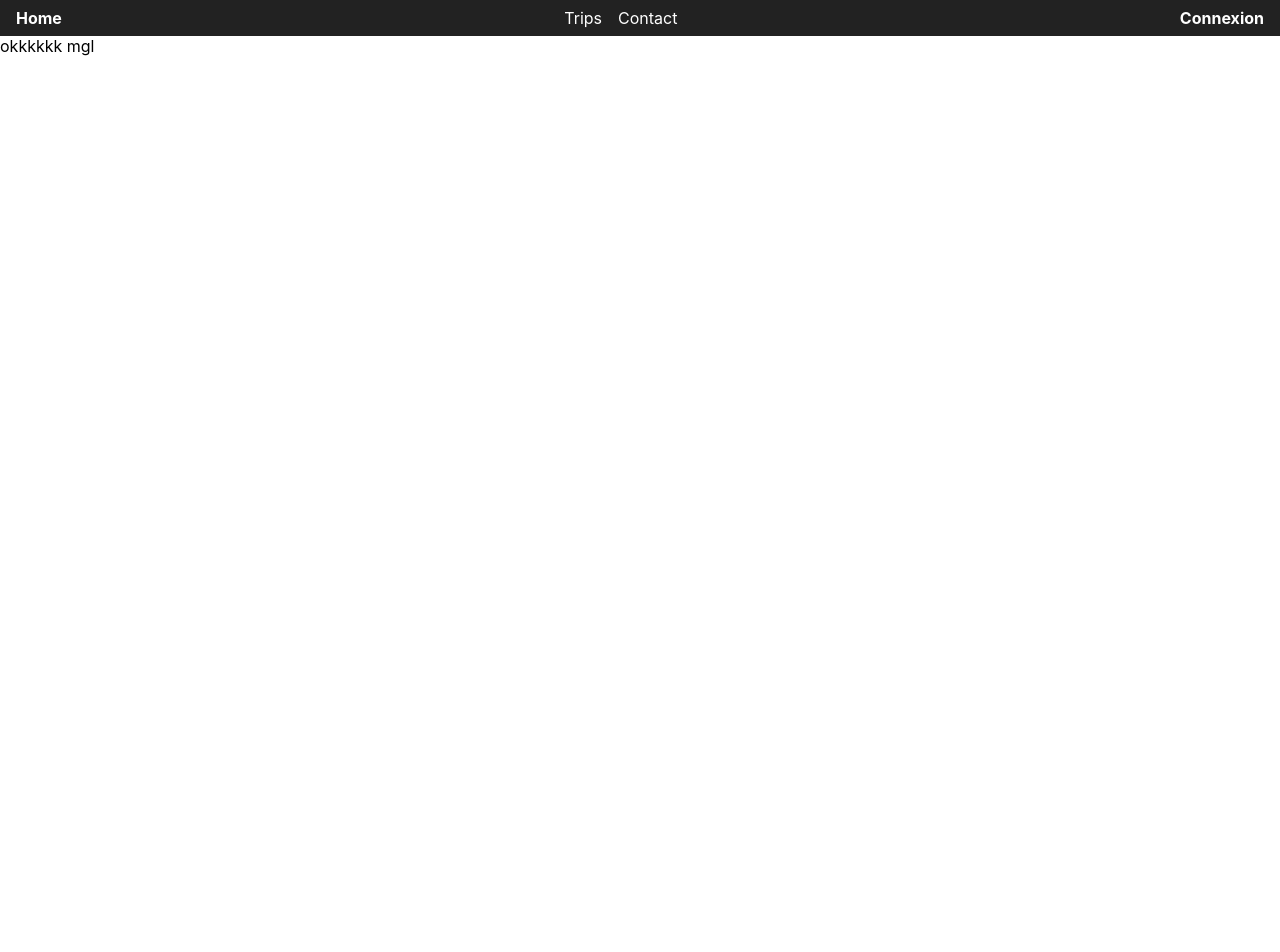
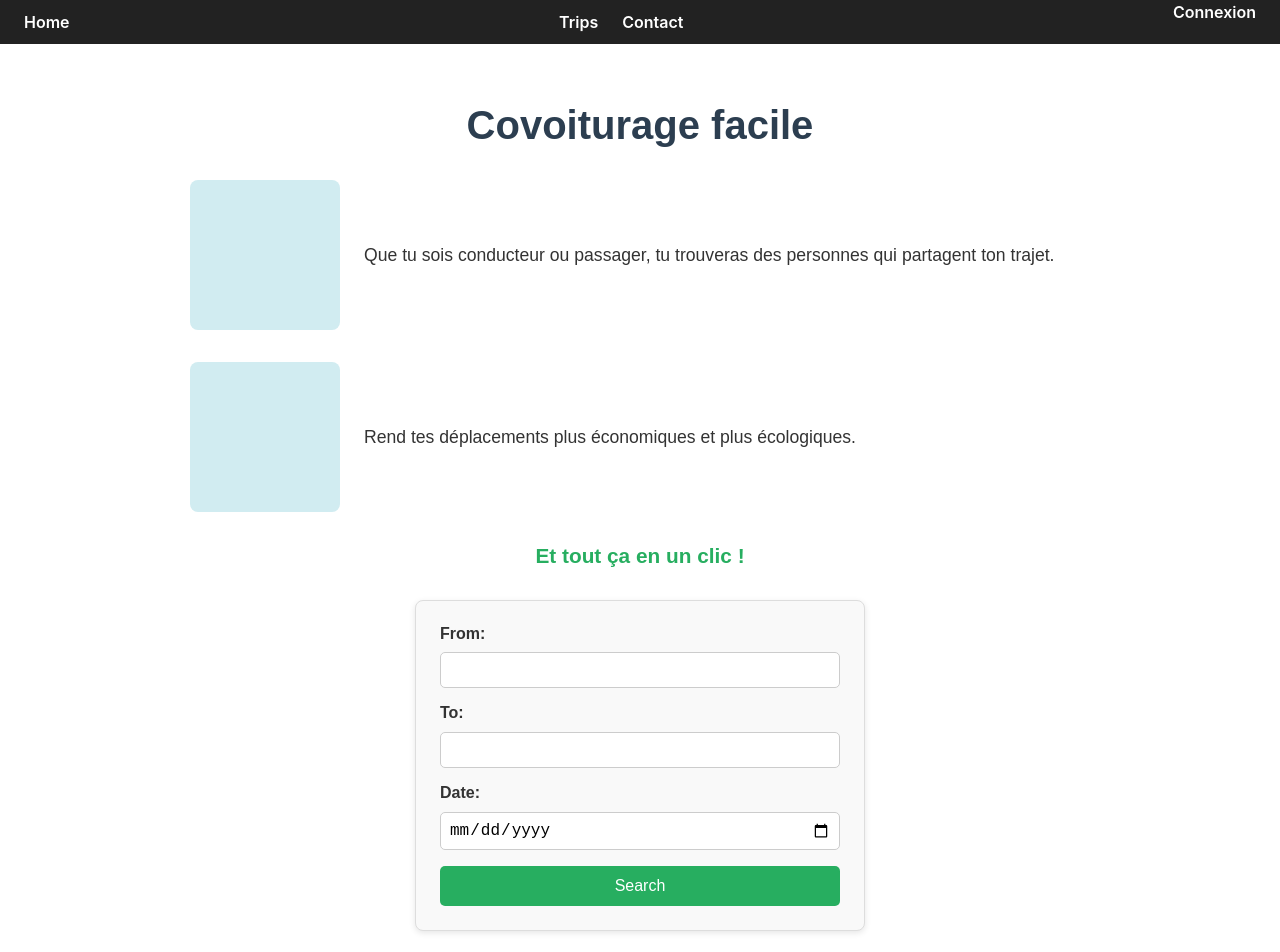
Before and after one commit to kenway974/Ecoride, a React (Create React App) app in the folder frontend/: page / in a window 1280 px wide. Shown: the top 952 px of the page. Before the commit the page ends 800 px from the top, so only its background shows below. Built offline with nearby package versions, Linux system fonts and the light colour scheme.

Commit message:
frontend ajouté

```diff
--- a/frontend/src/App.js
+++ b/frontend/src/App.js
@@ -6,7 +6,6 @@ function App() {
     <>
       <Navbar />
       <AppRouter />
-      okkkkkk mgl
     </>
   );
 }
--- /dev/null
+++ b/frontend/src/components/Form.css
@@ -0,0 +1,60 @@
+/* src/styles/form.css */
+
+.search-form {
+  display: flex;
+  flex-direction: column;
+  gap: 1rem;
+  max-width: 400px;
+  margin: 2rem auto;
+  padding: 1.5rem;
+  border: 1px solid #ddd;
+  border-radius: 8px;
+  background-color: #f9f9f9;
+  box-shadow: 0 2px 6px rgba(0, 0, 0, 0.1);
+}
+
+.search-form div {
+  display: flex;
+  flex-direction: column;
+}
+
+.search-form label {
+  font-weight: 500;
+  margin-bottom: 0.3rem;
+  color: #333;
+}
+
+.search-form input {
+  padding: 0.5rem 0.7rem;
+  border: 1px solid #ccc;
+  border-radius: 4px;
+  font-size: 1rem;
+  transition: border 0.2s, box-shadow 0.2s;
+}
+
+.search-form input:focus {
+  border-color: #007bff;
+  box-shadow: 0 0 0 2px rgba(0, 123, 255, 0.2);
+  outline: none;
+}
+
+.search-form button {
+  padding: 0.6rem 1rem;
+  border: none;
+  border-radius: 6px;
+  background-color: #007bff;
+  color: white;
+  font-size: 1rem;
+  font-weight: 500;
+  cursor: pointer;
+  transition: background-color 0.2s, transform 0.1s;
+}
+
+.search-form button:hover {
+  background-color: #0056b3;
+  transform: translateY(-1px);
+}
+
+.search-form button:active {
+  transform: translateY(0);
+}
--- a/frontend/src/components/Navbar.css
+++ b/frontend/src/components/Navbar.css
@@ -1,91 +1,120 @@
+/* Navbar.css - mobile-first, robust */
+
 .navbar {
+  position: relative;           /* needed for absolute children */
   display: flex;
   align-items: center;
   justify-content: space-between;
-  background-color: #222;
-  color: white;
-  padding: 0.5rem 1rem;
-  position: relative;
+  padding: 10px 12px;
+  background: #222;
+  color: #fff;
+  z-index: 1000;
+  height: 56px;                 /* fixed height helps layout */
+  box-sizing: border-box;
 }
 
-/* Home et connexion */
-.home, .login {
-  color: white;
+/* Basic link styles */
+.navbar a {
+  color: #fff;
   text-decoration: none;
-  font-weight: bold;
+  font-weight: 600;
 }
 
-/* Burger button - mobile */
+/* Home centered on mobile (absolute center) */
+.home {
+  position: absolute;
+  left: 50%;
+  transform: translateX(-50%);
+  top: 50%;
+  transform-origin: center;
+  transform: translate(-50%, -50%);
+  pointer-events: auto;
+}
+
+/* Connexion at the right on mobile */
+.login {
+  margin-left: auto;
+  position: absolute;
+  right: 12px;
+  top: 50%;
+  transform: translateY(-50%);
+}
+
+/* Burger button - visible on mobile */
 .burger {
-  display: none;
-  font-size: 1.5rem;
   background: none;
   border: none;
   color: white;
+  font-size: 24px;
   cursor: pointer;
+  z-index: 1100;
 }
 
-/* Menu items */
+/* Menu - hidden by default (mobile) */
 .menu {
-  display: flex;
-  gap: 1rem;
+  position: absolute;
+  top: 56px;            /* below navbar height */
+  left: 0;
+  right: 0;
+  background: #222;
+  display: none;
+  flex-direction: column;
+  gap: 8px;
+  padding: 10px 12px;
+  box-shadow: 0 6px 18px rgba(0,0,0,0.3);
+  z-index: 1050;
 }
 
-/* Mobile styles */
-@media (max-width: 768px) {
-  .burger {
-    display: block;
-  }
+/* When open, show menu */
+.menu.open {
+  display: flex;
+}
 
-  .menu {
-    position: absolute;
-    top: 60px;
-    left: 0;
-    right: 0;
-    background-color: #222;
-    flex-direction: column;
-    display: none;
-  }
-
-  .menu.open {
-    display: flex;
-  }
-
-  .home {
-    position: absolute;
-    left: 50%;
-    transform: translateX(-50%);
-  }
-
-  .login {
-    position: absolute;
-    right: 1rem;
-  }
+/* Menu item in mobile */
+.nav-item {
+  padding: 8px 6px;
+  border-radius: 6px;
 }
 
 /* Desktop styles */
 @media (min-width: 769px) {
-  .home {
-    order: 1;
+
+  .navbar {
+    height: auto;
+    padding: 12px 24px;
   }
 
-  .menu {
-    order: 2;
-    flex: 1;
-    justify-content: center;
+  /* Reset mobile absolute positions */
+  .home {
+    position: static;
+    transform: none;
+    margin-right: 12px;
   }
 
   .login {
-    order: 3;
+    position: static;
+    margin-left: 12px;
+  }
+
+  .burger {
+    display: none;
+  }
+
+  /* Menu becomes horizontal, centered */
+  .menu {
+    position: static;
+    display: flex !important; /* force display on desktop */
+    flex-direction: row;
+    gap: 24px;
+    align-items: center;
+    flex: 1;
+    justify-content: center;
+    background: transparent;
+    box-shadow: none;
+    padding: 0;
+  }
+
+  .nav-item {
+    padding: 0;
   }
 }
-
-/* Nav items */
-.nav-item {
-  color: white;
-  text-decoration: none;
-}
-
-.nav-item.active {
-  font-weight: bold;
-}
--- /dev/null
+++ b/frontend/src/components/SearchTripsForm.jsx
@@ -0,0 +1,35 @@
+// src/components/SearchTripForm.jsx
+import { useState } from "react";
+import { useNavigate } from "react-router-dom";
+import "./Form.css";
+
+export default function SearchTripForm() {
+  const [from, setFrom] = useState("");
+  const [to, setTo] = useState("");
+  const [date, setDate] = useState("");
+  const navigate = useNavigate();
+
+  const handleSubmit = (e) => {
+    e.preventDefault();
+    // Redirection vers /trips avec query params
+    navigate(`/trips?from=${encodeURIComponent(from)}&to=${encodeURIComponent(to)}&date=${encodeURIComponent(date)}`);
+  };
+
+  return (
+    <form className="search-form" onSubmit={handleSubmit}>
+      <div>
+        <label>From:</label>
+        <input type="text" value={from} onChange={(e) => setFrom(e.target.value)} required />
+      </div>
+      <div>
+        <label>To:</label>
+        <input type="text" value={to} onChange={(e) => setTo(e.target.value)} required />
+      </div>
+      <div>
+        <label>Date:</label>
+        <input type="date" value={date} onChange={(e) => setDate(e.target.value)} required />
+      </div>
+      <button type="submit">Search</button>
+    </form>
+  );
+}
--- /dev/null
+++ b/frontend/src/pages/Home.css
@@ -0,0 +1,144 @@
+/* Container principal */
+.home-container {
+  max-width: 900px;
+  margin: 0 auto;
+  padding: 2rem;
+  font-family: Arial, sans-serif;
+  color: #333;
+}
+
+/* Titre principal */
+.home-title {
+  text-align: center;
+  font-size: 2.5rem;
+  margin-bottom: 2rem;
+  color: #2c3e50;
+}
+
+.info-section {
+  display: flex;
+  flex-direction: column;
+  gap: 2rem;
+}
+
+.info-row {
+  display: flex;
+  align-items: center;
+  justify-content: space-between;
+  gap: 1.5rem;
+}
+
+/* Inverse l’ordre pour la ligne "reverse" */
+.info-row.reverse {
+  flex-direction: row-reverse;
+}
+
+/* Image */
+.info-image {
+  width: 150px;
+  height: 150px;
+  background-color: #d1ecf1;
+  border-radius: 8px;
+  flex-shrink: 0; /* empêche l’image de rétrécir */
+}
+
+/* Texte */
+.info-text {
+  flex: 1;
+  font-size: 1.1rem;
+  line-height: 1.5;
+}
+
+/* ⚠️ Sur mobile, garder la même disposition */
+@media (max-width: 600px) {
+  .info-row {
+    flex-direction: row !important; /* ne pas empiler les éléments */
+    justify-content: space-between;
+  }
+
+  .info-row.reverse {
+    flex-direction: row-reverse !important;
+  }
+
+  .info-image {
+    width: 100px;
+    height: 100px;
+  }
+
+  .info-text {
+    font-size: 1rem;
+  }
+}
+
+
+/* Call to action */
+.cta-text {
+  text-align: center;
+  font-size: 1.3rem;
+  font-weight: bold;
+  margin: 2rem 0;
+  color: #27ae60;
+}
+
+/* Formulaire */
+.search-form {
+  display: flex;
+  flex-direction: column;
+  gap: 1rem;
+  margin-bottom: 3rem;
+}
+
+.search-form label {
+  display: flex;
+  flex-direction: column;
+  font-weight: bold;
+}
+
+.search-form input {
+  padding: 0.5rem;
+  margin-top: 0.3rem;
+  border: 1px solid #ccc;
+  border-radius: 5px;
+  font-size: 1rem;
+}
+
+.search-form button {
+  padding: 0.7rem;
+  background-color: #27ae60;
+  color: white;
+  font-size: 1rem;
+  border: none;
+  border-radius: 5px;
+  cursor: pointer;
+}
+
+.search-form button:hover {
+  background-color: #1e8449;
+}
+
+/* Footer */
+.footer {
+  text-align: center;
+  padding: 1.5rem 0;
+  border-top: 1px solid #ccc;
+  color: #777;
+  font-size: 0.9rem;
+}
+
+/* Responsive */
+@media (max-width: 600px) {
+  .info-row {
+    flex-direction: column;
+    text-align: center;
+  }
+
+  .info-row.reverse {
+    flex-direction: column;
+  }
+
+  .info-image {
+    width: 100px;
+    height: 100px;
+    margin: 0 auto;
+  }
+}
--- /dev/null
+++ b/frontend/src/pages/Home.jsx
@@ -0,0 +1,34 @@
+import SearchTripForm from "../components/SearchTripsForm";
+import "./Home.css";
+
+export default function Home() {
+  return (
+    <div className="home-container">
+      <h1 className="home-title">Covoiturage facile</h1>
+
+      <section className="info-section">
+        <div className="info-row">
+          <div className="info-image placeholder-img"></div>
+          <p className="info-text">
+            Que tu sois conducteur ou passager, tu trouveras des personnes
+            qui partagent ton trajet.
+          </p>
+        </div>
+
+        <div className="info-row reverse">
+          <p className="info-text">
+            Rend tes déplacements plus économiques et plus écologiques.
+          </p>
+          <div className="info-image placeholder-img"></div>
+        </div>
+      </section>
+
+      <p className="cta-text">Et tout ça en un clic !</p>
+
+      {/* Ici on intègre directement le formulaire réutilisable */}
+      <SearchTripForm />
+
+      <footer className="footer">© 2025 MonSiteCovoiturage</footer>
+    </div>
+  );
+}
--- /dev/null
+++ b/frontend/src/pages/Trips.css
@@ -0,0 +1,56 @@
+/* src/styles/triplist.css */
+
+.trip-list {
+  display: flex;
+  flex-direction: column;
+  gap: 1.5rem;
+  max-width: 800px;
+  margin: 2rem auto;
+  padding: 0 1rem;
+}
+
+.trip-card {
+  padding: 1rem 1.5rem;
+  border: 1px solid #ddd;
+  border-radius: 10px;
+  background-color: #ffffff;
+  box-shadow: 0 2px 6px rgba(0, 0, 0, 0.08);
+  transition: transform 0.2s, box-shadow 0.2s;
+}
+
+.trip-card:hover {
+  transform: translateY(-3px);
+  box-shadow: 0 4px 12px rgba(0, 0, 0, 0.15);
+}
+
+.trip-card h3 {
+  margin: 0 0 0.5rem;
+  font-size: 1.3rem;
+  color: #007bff;
+}
+
+.trip-card p {
+  margin: 0.3rem 0;
+  color: #555;
+}
+
+.trip-card a {
+  display: inline-block;
+  margin-top: 0.8rem;
+  padding: 0.5rem 1rem;
+  text-decoration: none;
+  background-color: #007bff;
+  color: white;
+  border-radius: 6px;
+  font-weight: 500;
+  transition: background-color 0.2s, transform 0.1s;
+}
+
+.trip-card a:hover {
+  background-color: #0056b3;
+  transform: translateY(-1px);
+}
+
+.trip-card a:active {
+  transform: translateY(0);
+}
--- /dev/null
+++ b/frontend/src/pages/Trips.jsx
@@ -0,0 +1,51 @@
+// src/pages/Trips.jsx
+import { useEffect, useState } from "react";
+import { useLocation, Link } from "react-router-dom";
+import { fetchTrips } from "../services/TripService";
+import "./Trips.css";
+
+export default function Trips() {
+  const location = useLocation();
+  const [trips, setTrips] = useState([]);
+  const [loading, setLoading] = useState(true);
+  const [error, setError] = useState(null);
+
+  const query = new URLSearchParams(location.search);
+  const from = query.get("from");
+  const to = query.get("to");
+  const date = query.get("date");
+
+  useEffect(() => {
+    const loadTrips = async () => {
+      try {
+        setLoading(true);
+        const data = await fetchTrips({ from, to, date });
+        setTrips(data);
+      } catch (err) {
+        setError(err.message);
+      } finally {
+        setLoading(false);
+      }
+    };
+    loadTrips();
+  }, [from, to, date]);
+
+  if (loading) return <p>Loading trips...</p>;
+  if (error) return <p>Error: {error}</p>;
+  if (trips.length === 0) return <p>No trips found.</p>;
+
+  return (
+    <div className="trip-list">
+      {trips.map((trip) => (
+        <div key={trip.id} className="trip-card">
+          <h3>{trip.title}</h3>
+          <p>{trip.description}</p>
+          <p>
+            {trip.from} → {trip.to} | {trip.date}
+          </p>
+          <Link to={`/trip/${trip.id}`}>View Details</Link>
+        </div>
+      ))}
+    </div>
+  );
+}
--- a/frontend/src/router/AppRouter.jsx
+++ b/frontend/src/router/AppRouter.jsx
@@ -1,9 +1,12 @@
 import { Routes, Route } from "react-router-dom";
-
+import Home from "../pages/Home";
+import Trips from "../pages/Trips";
 
 function AppRouter() {
   return (
     <Routes>
+      <Route path="/" element={<Home />} />
+      <Route path="/trips" element={<Trips />} />
     </Routes>
   );
 }
--- /dev/null
+++ b/frontend/src/services/TripService.js
@@ -0,0 +1,14 @@
+const API_BASE = "http://localhost:8000/api"; // adapte selon ton Symfony
+
+export const fetchTrips = async ({ from, to, date }) => {
+  const params = new URLSearchParams({ from, to, date });
+  const res = await fetch(`${API_BASE}/trips?${params.toString()}`);
+  if (!res.ok) throw new Error("Failed to fetch trips");
+  return res.json();
+};
+
+export const fetchTripById = async (id) => {
+  const res = await fetch(`${API_BASE}/trips/${id}`);
+  if (!res.ok) throw new Error("Failed to fetch trip details");
+  return res.json();
+};
```
Also changed, not shown: frontend/src/components/Navbar.jsx (+0 -7 lines), frontend/src/pages/Home.js (deleted).
